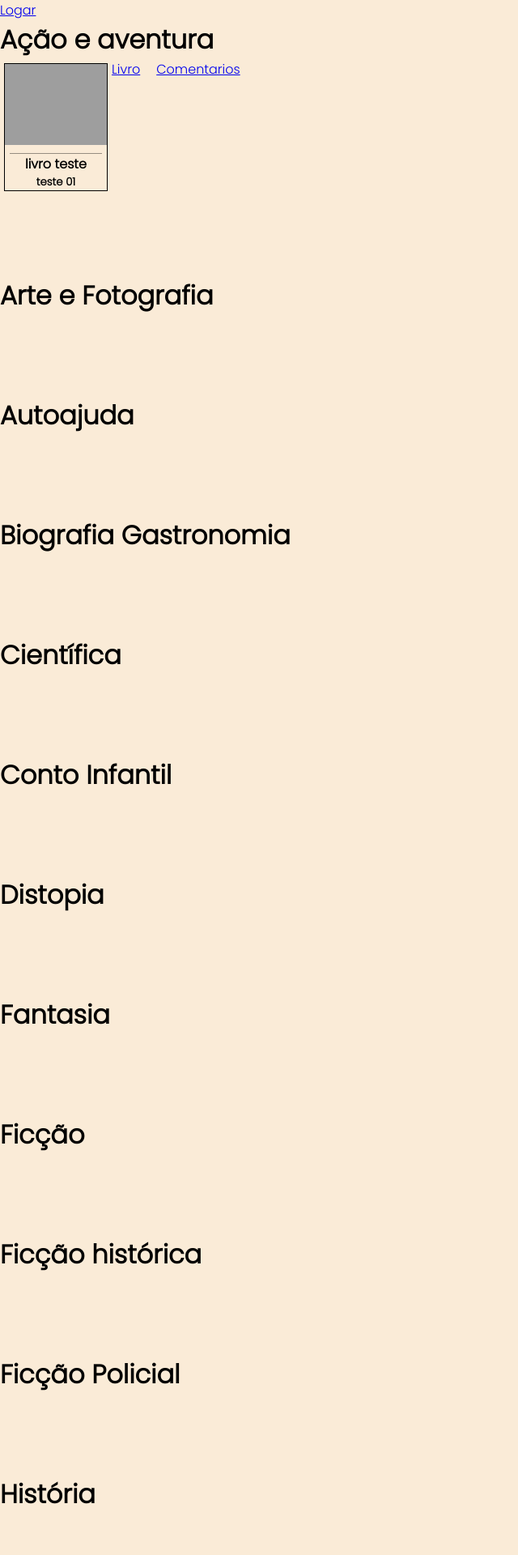
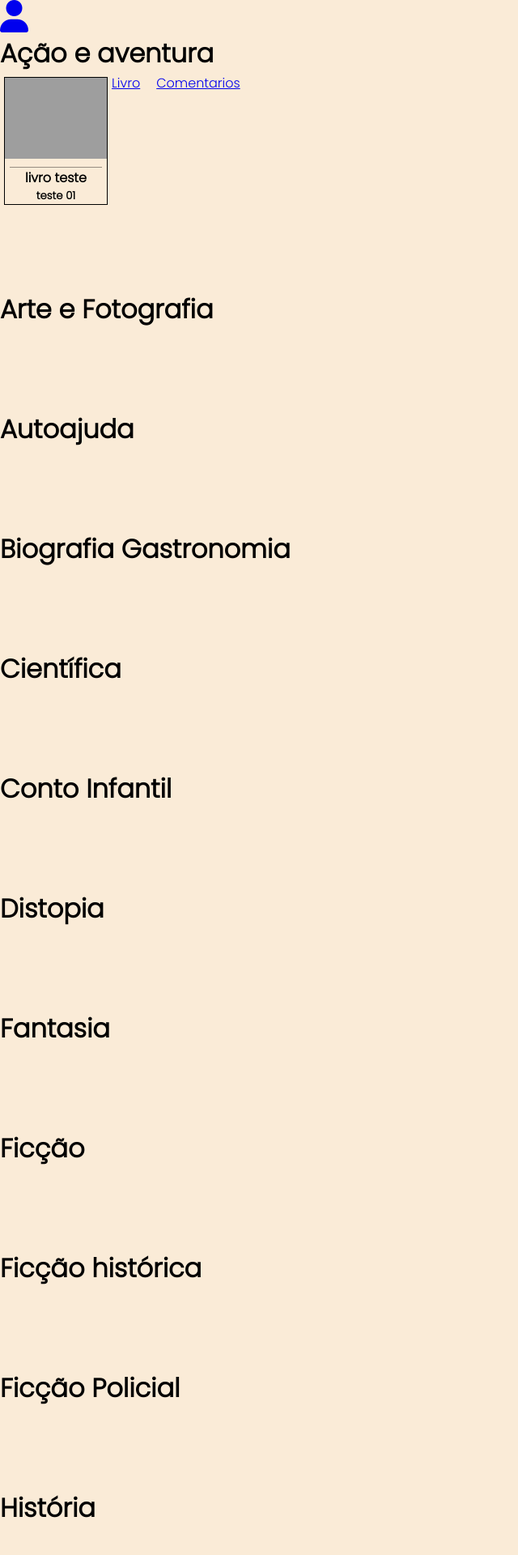
Before and after one commit to marcosilvadf/bookstore, a PHP site: page / in a window 1280 px wide. Shown: the top 1920 px of the page at 81% size, without its empty margins (0-640 px from the left). Run offline with PHP 8.4, Linux system fonts and the light colour scheme; data comes from the database, SQL or seed files in the repository; some libraries are stand-ins or nearby versions; grey boxes are pictures that could not be loaded.

Commit message:
mudanca de entrar para icone

```diff
--- a/index.php
+++ b/index.php
@@ -11,7 +11,7 @@
 </head>
 <body>
     <header>
-        <a href="/view/formCadastrarUsuario.php">Logar</a>
+        <a href="/view/formCadastrarUsuario.php"><i class="fa-solid fa-user" style="font-size: 40px;"></i></a>
     </header>
 
     <main>
```
